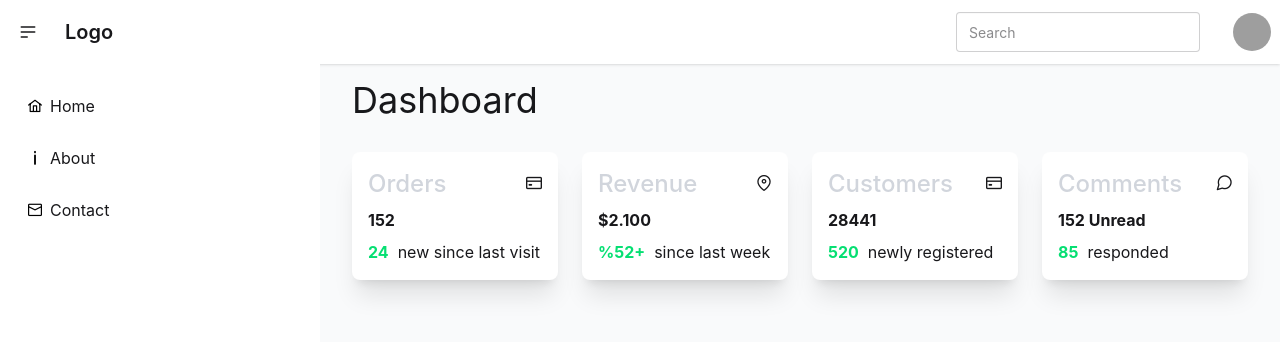
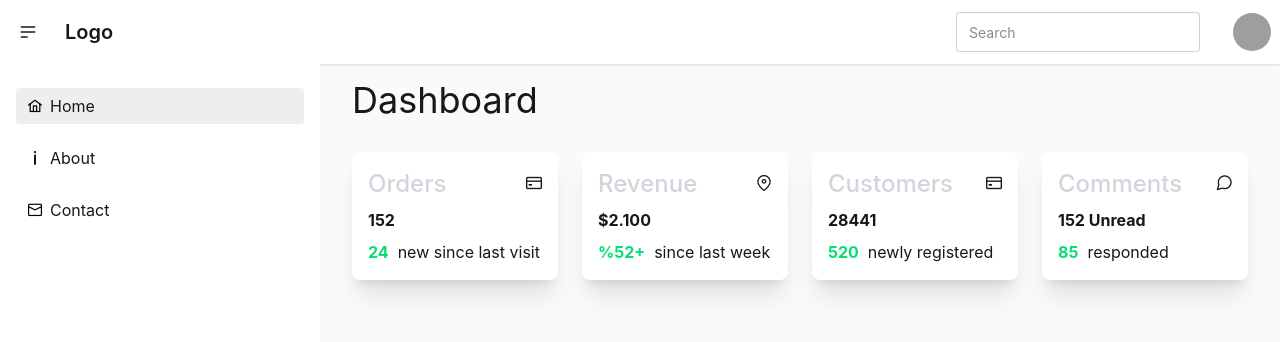
Before and after one commit to ruanvalente/daisy-ui-nuxt, a Nuxt app: page / in a window 1280 px wide. Shown: the top 342 px of the page. Built offline with nearby package versions, Linux system fonts and the light colour scheme; grey boxes are pictures that could not be loaded.

Commit message:
fix(style): fix active item in navbar

```diff
--- a/components/ui/Drawer/Drawer.vue
+++ b/components/ui/Drawer/Drawer.vue
@@ -1,47 +1,10 @@
-<!-- <script setup>
-import { userDrawer } from "~/composable/useDrawer/userDrawer";
-const drawerOpen = userDrawer();
-</script>
-
-<template>
-  <Transition name="slide">
-    <div class="">
-      <div class="drawer lg:drawer-open" v-if="drawerOpen">
-        <input id="my-drawer-2" type="checkbox" class="drawer-toggle" />
-        <div class="drawer-side">
-          <label
-            for="my-drawer-2"
-            aria-label="close sidebar"
-            class="drawer-overlay"
-          ></label>
-          <ul class="menu bg-base-100 text-base-content min-h-full w-80 p-4">
-            <li><a>Sidebar Item 1</a></li>
-            <li><a>Sidebar Item 2</a></li>
-          </ul>
-        </div>
-      </div>
-      <slot />
-    </div>
-  </Transition>
-</template>
-
-<style scoped>
-.slide-enter-active,
-.slide-leave-active {
-  transition: transform 0.2s ease-in-out;
-}
-
-.slide-enter-from,
-.slide-leave-to {
-  transform: translateX(-100%);
-}
-</style> -->
-
-<script setup>
+<script setup lang="ts">
+import { useRouter } from "vue-router";
 import { useDrawer } from "~/composable/useDrawer/useDrawer";
 import { DRAWER_CONFIG } from "~/constants/Drawer/Drawer";
 
 const drawerOpen = useDrawer();
+const router = useRouter();
 </script>
 
 <template>
@@ -58,9 +21,17 @@ const drawerOpen = useDrawer();
           class="drawer-overlay"
           @click="drawerOpen = false"
         ></label>
-        <ul class="menu bg-base-100 text-base-content min-h-full w-80 p-4">
+        <ul
+          class="menu bg-base-100 text-base-content min-h-full w-full lg:w-80 p-4"
+        >
           <li class="py-2" v-for="item in DRAWER_CONFIG" :key="item.name">
-            <NuxtLink :href="item.to">
+            <NuxtLink
+              :to="item.to"
+              :class="{
+                'bg-base-300': router.currentRoute.value.path === item.to,
+                'hover:bg-gray-200': router.currentRoute.value.path !== item.to,
+              }"
+            >
               <i :class="item.icon" style="color: black"></i>
               <span class="text-base font-normal">{{ item.name }}</span>
             </NuxtLink>
```
